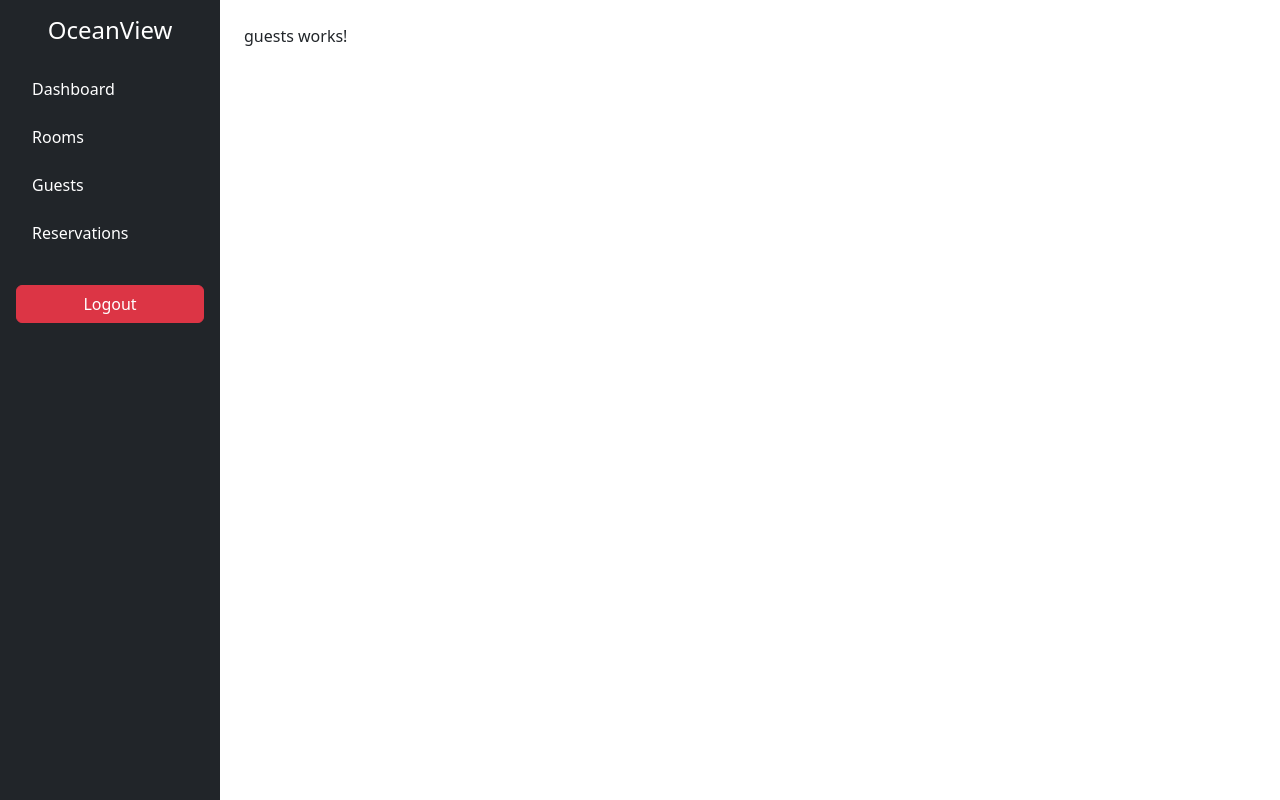
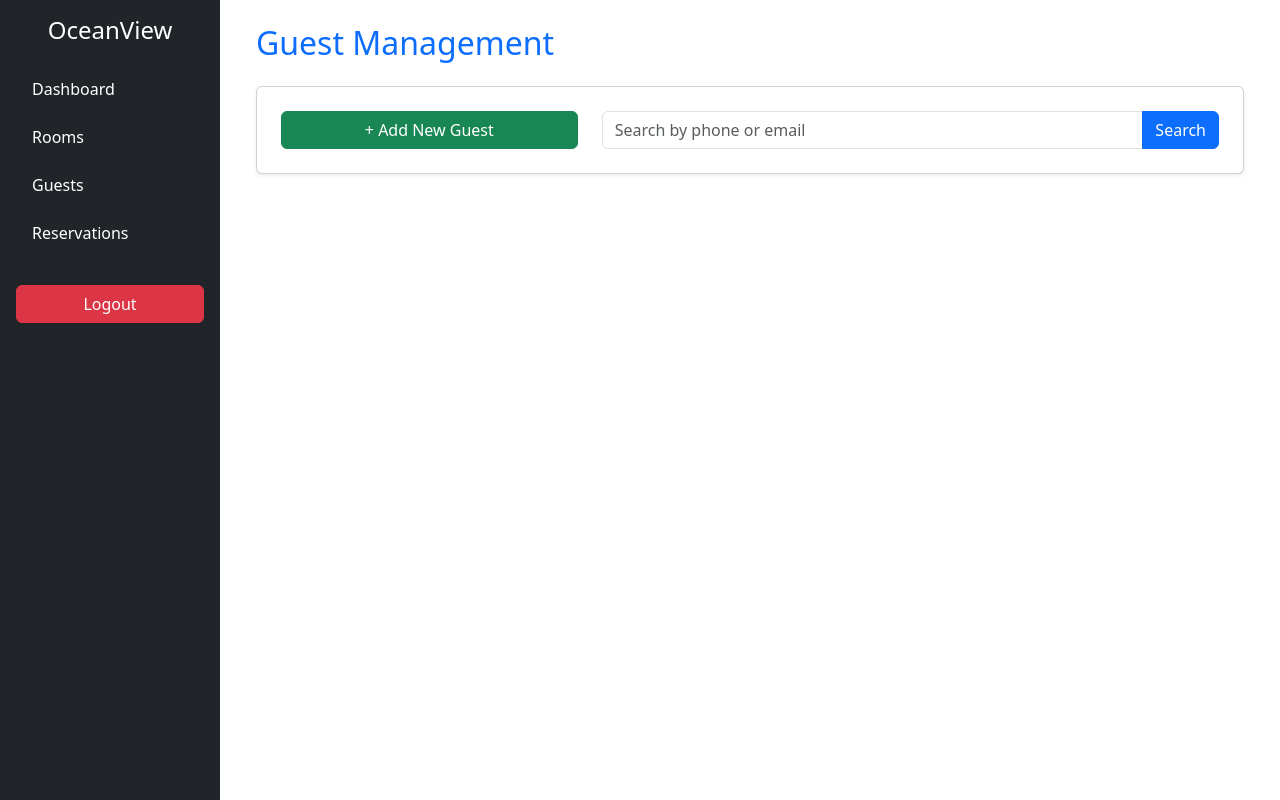
Before and after one commit to kukilan/oceanview-frontend, an Angular app: page /guests in a window 1280 px wide. Built offline with nearby package versions, Linux system fonts and the light colour scheme; sample sign-in values are in the browser's storage.

Commit message:
Enhanced guest management page with search, edit and create guest form (demo mode)

```diff
--- a/src/app/pages/dashboard/dashboard.component.html
+++ b/src/app/pages/dashboard/dashboard.component.html
@@ -1,4 +1,4 @@
-
+<div class="container-fluid">
   <!-- Main Content -->
   <div class="flex-fill p-4">
 
@@ -30,3 +30,4 @@
     </div>
 
   </div>
+</div>
--- a/src/app/pages/guests/guests.component.html
+++ b/src/app/pages/guests/guests.component.html
@@ -1 +1,92 @@
-<p>guests works!</p>
+<div class="container-fluid">
+
+  <h2 class="text-primary mb-4">Guest Management</h2>
+
+  <!-- Search + Add -->
+  <div class="card shadow-sm p-4 mb-4">
+
+    <div class="row align-items-center">
+
+      <div class="col-md-4">
+        <button class="btn btn-success w-100"
+                (click)="openCreateGuest()">
+          + Add New Guest
+        </button>
+      </div>
+
+      <div class="col-md-8">
+        <div class="input-group">
+          <input type="text"
+                 class="form-control"
+                 placeholder="Search by phone or email"
+                 [(ngModel)]="searchValue">
+
+          <button class="btn btn-primary"
+                  (click)="searchGuest()">
+            Search
+          </button>
+        </div>
+      </div>
+
+    </div>
+
+  </div>
+
+  <!-- Edit / Create Form -->
+  <div *ngIf="selectedGuest" class="card shadow-sm p-4">
+
+    <h5 class="mb-3">
+      {{ showCreateForm ? 'Create Guest' : 'Edit Guest' }}
+    </h5>
+
+    <div class="row mb-3">
+      <div class="col-md-6">
+        <label>Full Name</label>
+        <input type="text"
+               class="form-control"
+               [(ngModel)]="selectedGuest.fullName">
+      </div>
+
+      <div class="col-md-6">
+        <label>Contact Number</label>
+        <input type="text"
+               class="form-control"
+               [(ngModel)]="selectedGuest.contactNumber">
+      </div>
+    </div>
+
+    <div class="row mb-3">
+      <div class="col-md-6">
+        <label>Email</label>
+        <input type="email"
+               class="form-control"
+               [(ngModel)]="selectedGuest.email">
+      </div>
+
+      <div class="col-md-6">
+        <label>Gender</label>
+        <select class="form-select"
+                [(ngModel)]="selectedGuest.gender">
+          <option value="">Select</option>
+          <option>Male</option>
+          <option>Female</option>
+        </select>
+      </div>
+    </div>
+
+    <div class="mb-3">
+      <label>Address</label>
+      <textarea class="form-control"
+                rows="2"
+                [(ngModel)]="selectedGuest.address">
+      </textarea>
+    </div>
+
+    <button class="btn btn-success"
+            (click)="saveGuest()">
+      Save Guest
+    </button>
+
+  </div>
+
+</div>
--- a/src/app/pages/guests/guests.component.ts
+++ b/src/app/pages/guests/guests.component.ts
@@ -2,9 +2,61 @@ import { Component } from '@angular/core';
 
 @Component({
   selector: 'app-guests',
-  templateUrl: './guests.component.html',
-  styleUrls: ['./guests.component.css']
+  templateUrl: './guests.component.html'
 })
 export class GuestsComponent {
 
+  searchValue = '';
+  selectedGuest: any = null;
+  showCreateForm = false;
+
+  // Hardcoded demo guests
+  guests = [
+    {
+      id: 1,
+      fullName: 'John Silva',
+      email: 'john@gmail.com',
+      contactNumber: '0771234567',
+      gender: 'Male',
+      address: 'Colombo'
+    },
+    {
+      id: 2,
+      fullName: 'Nimali Perera',
+      email: 'nimali@gmail.com',
+      contactNumber: '0779876543',
+      gender: 'Female',
+      address: 'Galle'
+    }
+  ];
+
+  searchGuest() {
+
+    this.showCreateForm = false;
+
+    this.selectedGuest = this.guests.find(g =>
+      g.contactNumber === this.searchValue ||
+      g.email === this.searchValue
+    );
+
+    if (!this.selectedGuest) {
+      alert('Guest not found');
+    }
+  }
+
+  openCreateGuest() {
+    this.selectedGuest = {
+      fullName: '',
+      email: '',
+      contactNumber: '',
+      gender: '',
+      address: ''
+    };
+    this.showCreateForm = true;
+  }
+
+  saveGuest() {
+    alert('Guest saved (demo mode)');
+    this.showCreateForm = false;
+  }
 }
```
